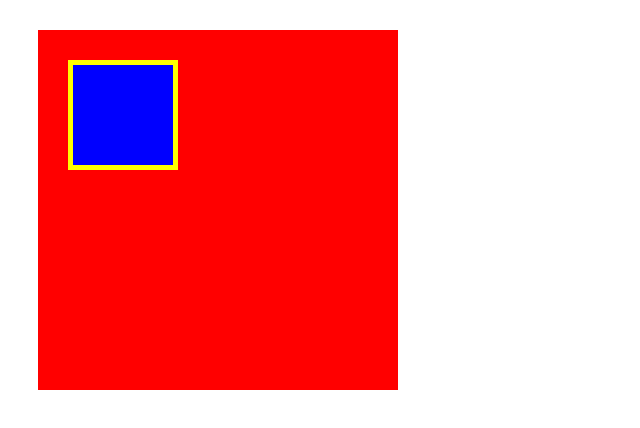
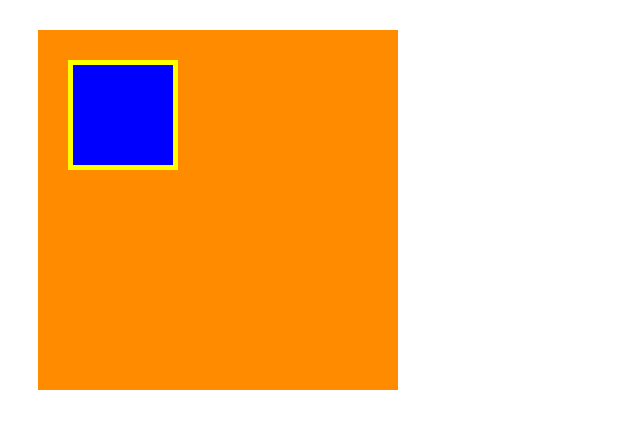
Before and after one commit to Hitohito1023/dmmwebcamp, a plain HTML site: page box/box.html in a window 1280 px wide. Shown: the whole page, without its empty margins (0-640 px from the left). Drawn offline with Linux system fonts and the light colour scheme.

Commit message:
[finish]2-3

```diff
--- a/box/box.css
+++ b/box/box.css
@@ -1,7 +1,7 @@
 .box1 {
   width: 300px;
   height: 300px;
-  background-color: #ff0000;
+  background-color: #ff8c00;
   margin: 30px;
   padding: 30px;
 }
```
